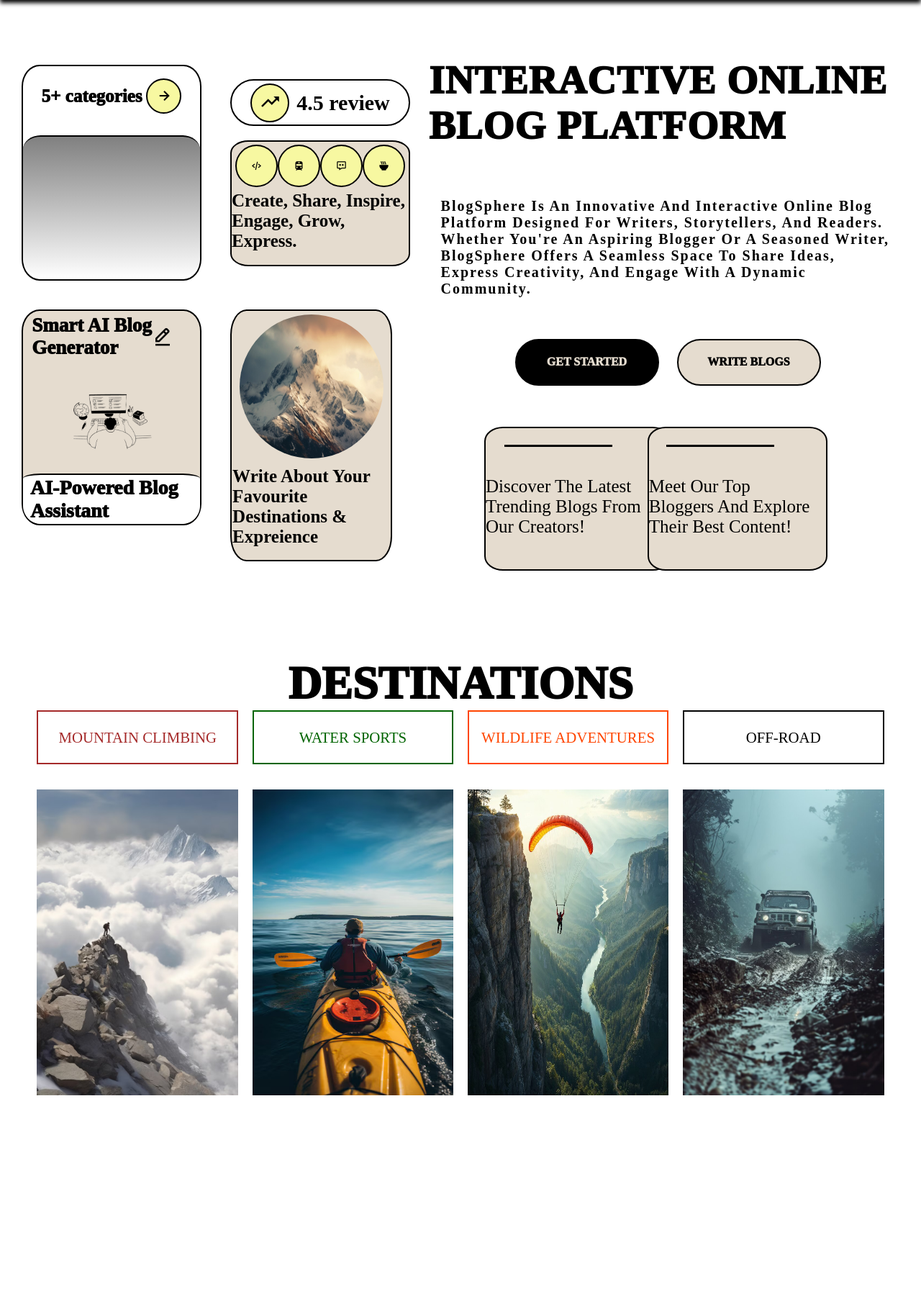
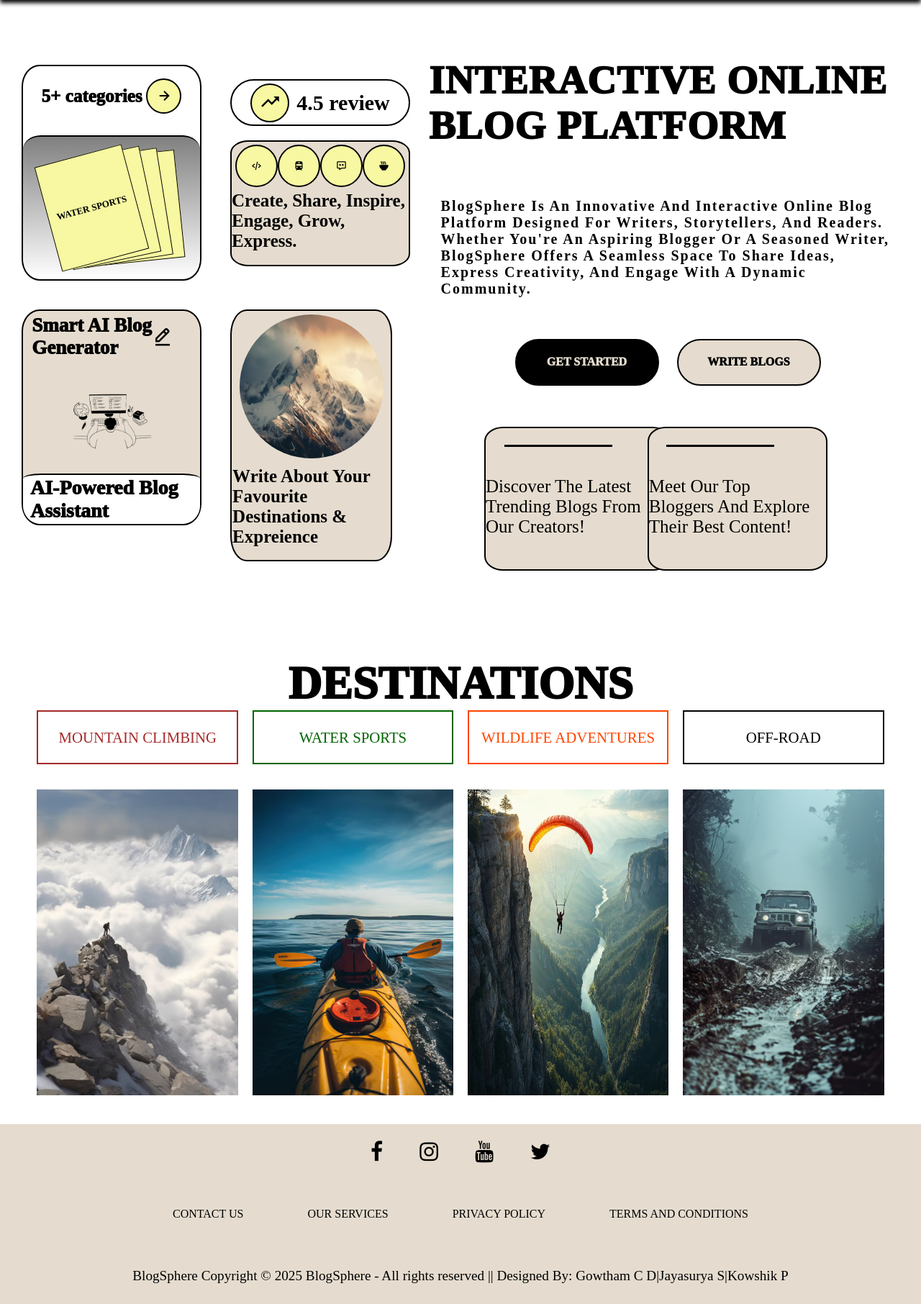
Before and after one commit to KowshikP07/blogwebsite, a Python web app: template templates/index.html in a window 1280 px wide. Shown: the part 90-1902 px from the top of the page at 72% size. Before the commit the page ends 1612 px from the top, so only its background shows below. Run offline with Jinja, Linux system fonts and the light colour scheme; the template is opened without the code that fills it, so the values that code supplies are empty.

Commit message:
first change

```diff
--- a/static/css/style.css
+++ b/static/css/style.css
@@ -173,6 +173,51 @@
     border-bottom-left-radius: 15%;
     border-bottom-right-radius: 15%;
     border-top: 2px solid black;
+    display: flex;
+    align-items: center;
+    justify-content: space-around;
+}
+.blog-cont:nth-child(1){
+    position: absolute;
+    height:150px;
+    width:125px;
+    background-color: RGB(247, 248, 161);
+    transform: rotate(-6deg);
+    left:125px;
+    border:1px solid black;
+}
+.blog-cont:nth-child(2){
+    position: absolute;
+    height:150px;
+    width:125px;
+    background-color: RGB(247, 248, 161);
+    transform: rotate(-9deg);
+    left:105px;
+    border:1px solid black;
+}.blog-cont:nth-child(3){
+    position: absolute;
+    height:150px;
+    width:125px;
+    background-color: RGB(247, 248, 161);
+    transform: rotate(-12deg);
+    left:85px;
+    border:1px solid black;
+}.blog-cont:nth-child(4){
+    position: absolute;
+    height:150px;
+    width:125px;
+    background-color: RGB(247, 248, 161);
+    transform: rotate(-15deg);
+    left:65px;
+    border:1px solid black;
+    display: flex;
+    justify-content: center;
+    align-items: center;
+}
+.blog-cont:nth-child(4) h4{
+    text-transform: uppercase;
+    font-size: 13px;
+    color:black;
 }
 .content .main-cont .container:nth-child(2){
     grid-column: 2;
@@ -613,3 +658,62 @@
     font-weight: 1000;
     color: black;
 }
+.footer{
+    position: relative;
+    top:25px;
+    background-color: RGB(229, 220, 207);
+    height: 250px;
+    width:100%;
+    display: flex;
+    align-items: center;
+    justify-content: center;
+    color:gray;
+    font-size:0.8em;
+    flex-direction: column;
+}
+.footer .row{
+    height:100px;
+    width:250px;
+    display: flex;
+    align-items: center;
+    justify-content: space-between;
+}
+.footer .row a{
+    text-decoration: none;
+    font-size: 30px;
+}
+.footer i{
+    color: black;
+}
+.footer .col{
+    height:120px;
+    width:800px;
+}
+.footer .col ul{
+    height:100%;
+    width:100%;
+    display: flex;
+    align-items: center;
+    justify-content: space-between;
+    flex-direction: row;
+}
+.footer .col ul li{
+    list-style: none;
+}
+.footer .col ul li a{
+    text-transform: uppercase;
+    font-size: 1rem;
+    text-decoration: none;
+    color:black
+}
+.footer .row1{
+    display: flex;
+    align-items: center;
+    justify-content: center;
+    height:100px;
+    width:1000px;
+}
+.footer .row1 h1{
+    color: black;
+    font-weight: 300;
+}
--- a/templates/index.html
+++ b/templates/index.html
@@ -6,6 +6,9 @@
     <title>BlogSphere</title>
     <link href="https://unpkg.com/boxicons@2.1.4/css/boxicons.min.css" rel="stylesheet">
     <link href="../static/css/style.css" rel="stylesheet">
+    <link rel="stylesheet" href="https://cdnjs.cloudflare.com/ajax/libs/font-awesome/4.7.0/css/font-awesome.min.css">
+    <link rel="preconnect" href="https://fonts.gstatic.com">
+    <link href="https://fonts.googleapis.com/css2?family=Fredoka+One&family=Play&display=swap" rel="stylesheet">
 </head>
 <body>
     <header>
@@ -29,7 +32,10 @@
     </header>
     <section class="content">
         <div class="main-cont">
-            <div class="container"><div class="icon"><h1>5+ categories</h1><i class="bx bx-right-arrow-alt"></i></div><div class="top"></div></div>
+            <div class="container"><div class="icon"><h1>5+ categories</h1><i class="bx bx-right-arrow-alt"></i></div><div class="top"><div class="blog-cont"></div>
+            <div class="blog-cont"></div>
+            <div class="blog-cont"></div>
+            <div class="blog-cont"><h4>water sports</h4></div></div></div>
             <div class="container"><div class="ratings"><div class="rates"><i class="bx bx-trending-up"></i></div><div class="rev"><h1>4.5 review</h1></div></div><div class="team"><div class="team-icon"><i class="bx bx-code-alt"></i><i class="bx bxs-train"></i><i class="bx bx-message-dots"></i><i class="bx bxs-bowl-hot"></i></div><div class="team-content"><h1>Create, Share, Inspire, Engage, Grow, Express.</h1></div></div></div>
             <div class="container"><div class="ai"><h1>Smart AI Blog Generator</h1><i class="bx bx-edit-alt"></i></div><div class="image-ai"><img src="../static/assets/image1-removebg-preview.png" alt="ai"></div><div class="secret"><h1>AI-Powered Blog Assistant</h1></div></div>
             <div class="container"><div class="profile"><img  src="../static/assets/himalayas.jpg" alt="spider"></div><div class="infomation"><p>Write about your favourite Destinations & Expreience</p></div></div>
@@ -48,5 +54,25 @@
         <div class="cat-images"><div class="cat-head"><h3 class="cat-text">Wildlife Adventures</h3></div><div class="cat-desc"><img src="../static/assets/adv.jpg" alt="wildlife"></div></div>
         <div class="cat-images"><div class="cat-head"><h3 class="cat-text">Off-road</h3></div><div class="cat-desc"><img src="../static/assets/offroad.jpg" alt="off"></div></div></div>
     </section>
+    <section id="footer">
+            <div class="footer">
+                <div class="row">
+                <a href="#"><i class="fa fa-facebook"></i></a>
+                <a href="#"><i class="fa fa-instagram"></i></a>
+                <a href="#"><i class="fa fa-youtube"></i></a>
+                <a href="#"><i class="fa fa-twitter"></i></a>
+                </div>
+                <div class="col">
+                <ul>
+                <li><a href="#">Contact us</a></li>
+                <li><a href="#">Our Services</a></li>
+                <li><a href="#">Privacy Policy</a></li>
+                <li><a href="#">Terms and Conditions</a></li>
+                </ul>
+                </div>
+                <div class="row1"><h1>BlogSphere Copyright © 2025 BlogSphere - All rights reserved || Designed By: Gowtham C D|Jayasurya S|Kowshik P</h1>
+                </div>
+                </div>
+            </section>
 </body>
 </html>
```
Also changed, not shown: static/css/writestyles.css (+58 -1 lines), templates/write.html (+23 -0 lines).
